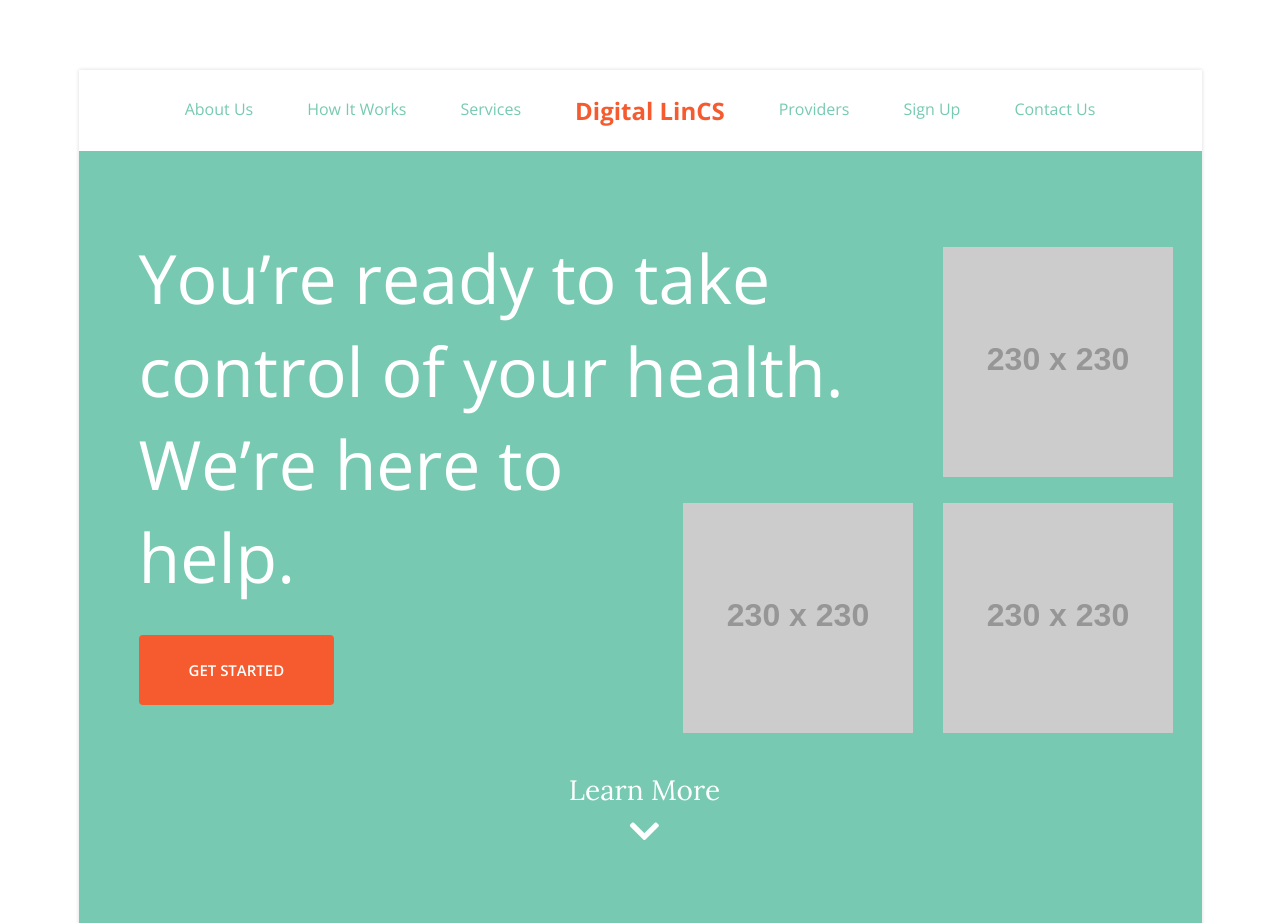
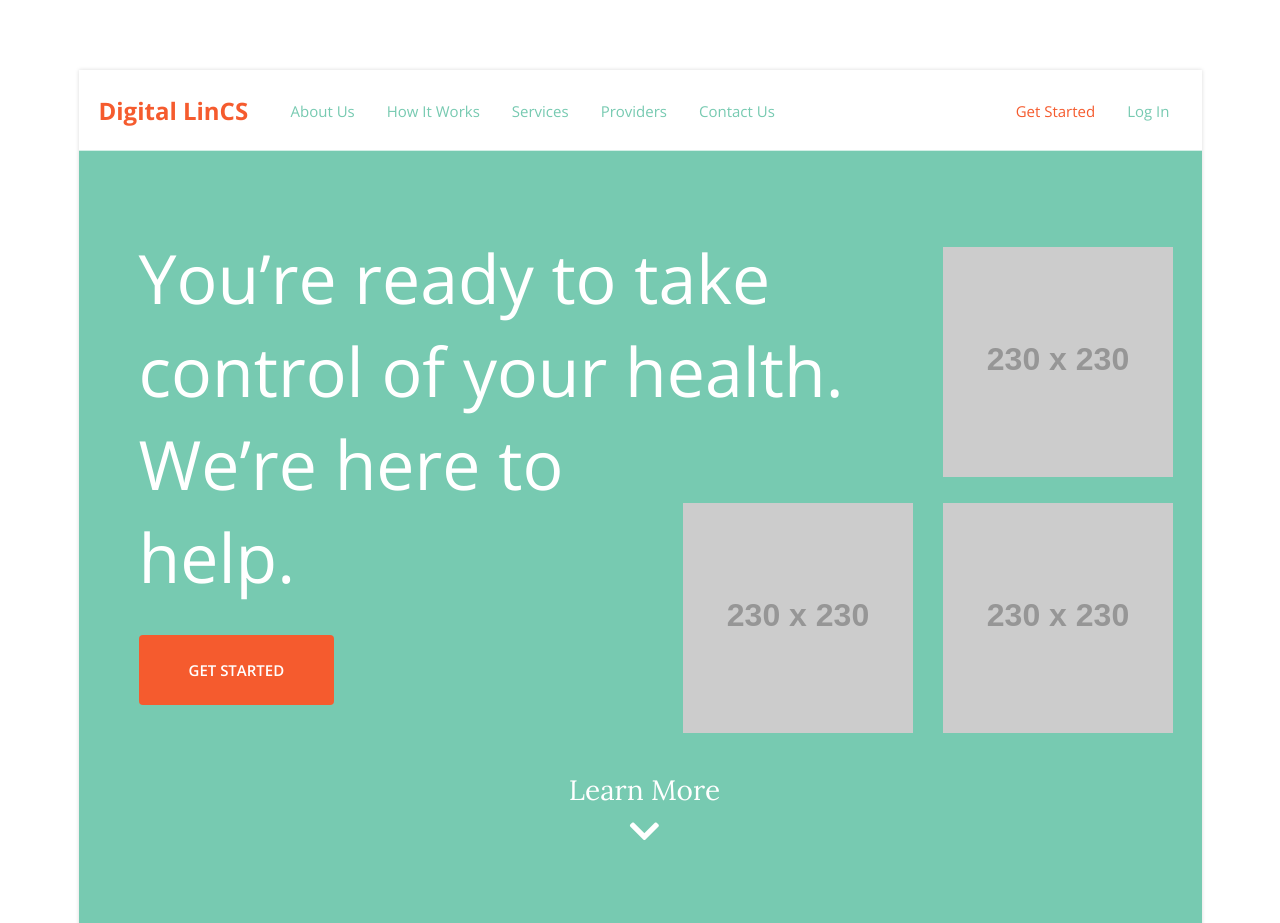
Before and after one commit to SnezanaL/Digital-LinCS, a website: page src/index.html in a window 1280 px wide. Shown: the top 923 px of the page. Drawn offline with nearby package versions, Linux system fonts and the light colour scheme; placeholder pictures from the web are drawn by us.

Commit message:
Change header

```diff
--- a/src/css/style.css
+++ b/src/css/style.css
@@ -31,54 +31,83 @@ a:focus, a:hover {
 }
 
 /*=== HEADER === */
+header {
+    padding: 0;
+    background-color: #ffffff;
+    height: 81px;
+}
 .main-menu {
-    width: 1123px;
+    width: 100%;
   height: 81px;
   background-color: #ffffff;
+  border-bottom: solid 1px rgba(119, 202, 177, 0.32);
 }
 li.nav-item {
-    padding: 5px 27px;
+    padding: 5px 16px;
 }
-li.nav-item a {
+.navbar-light .navbar-nav .nav-link {
     color: #77cab1;
     font-family: 'Open Sans', sans-serif;
+    font-size: 15px;
+    padding: 25px 0 25px !important;
+}
+.navbar-light .navbar-nav .active>.nav-link, .navbar-light .navbar-nav .nav-link.active, .navbar-light .navbar-nav .nav-link.open, .navbar-light .navbar-nav .open>.nav-link {
+    color: #77cab1;
+}
+.navbar-light .navbar-nav .nav-link:focus, .navbar-light .navbar-nav .nav-link:hover {
+    color: #77cab1;
+}
+.get-st a{
+    color: #f55b2e !important;
+}
+.get-st a:hover{
+    border-bottom: 3px solid #f55b2e;
 }
 .nav-link {
-    padding-left: 0 !important;
-    padding-right: 0 !important;
+    padding: .8em 0 1em !important;
+}
+.collapse.show {
+    background: #ffffff;
 }
 li.nav-item.active a {
     -webkit-transition: all .35s ease-in-out;
     transition: all .35s ease-in-out;
-    border-bottom: 2px solid #77cab1;
+    border-bottom: 3px solid #77cab1;
     padding-left: 0 !important;
     padding-right: 0 !important;
+}
+.nav-link {
+    border-bottom: 3px solid transparent;
 }
 .nav-link:hover {
     -webkit-transition: all .2s ease;
     transition: all .2s ease;
-    border-bottom: 2px solid #77cab1;
+    border-bottom: 3px solid #77cab1;
 }
 a.logo {
-    /* width: 150px; */
+    width: 180px;
     /* height: 33px; */
     font-family: 'Open Sans', sans-serif;
-    font-size: 24px;
+    font-size: 24px !important;
     font-weight: 700;
     font-style: normal;
     font-stretch: normal;
     line-height: normal;
     letter-spacing: normal;
     color: #f55b2e !important;
-    padding: 5px 0px !important;
+    padding: 5px 4px !important;
     display: block;
+
 }
-
+div#navbarSupportedContent {
+    padding-top: 5px;
+}
 .hero-header {
     background-color: #77cab1;
     min-height: 772px;
     padding: 80px 0;
     position: relative;
+    z-index: -1;
 }
 .hero-content h1 {
   font-family: 'Open Sans', sans-serif;
@@ -310,7 +339,7 @@ section.check-eligibility {
     top: 50%;
     left: 50%;
     transform: translate(-50%, -50%);
-    -ms-transform: translate(-50%, -50%)
+    -ms-transform: translate(-50%, -50%);
     background-color: rgba(119, 202, 177, 0.9);
     background-color: rgba(119, 202, 177, 0.6);
     width: 520px;
--- a/src/index.html
+++ b/src/index.html
@@ -20,13 +20,16 @@
 <body>
     <div class="wrapper">
         <header>
-            <nav class="navbar navbar-toggleable-md main-menu justify-content-center">
+            <nav class="navbar navbar-toggleable-md main-menu bg-faded navbar-light">
                 <button class="navbar-toggler navbar-toggler-right" type="button" data-toggle="collapse" data-target="#navbarSupportedContent" aria-controls="navbarSupportedContent" aria-expanded="false" aria-label="Toggle navigation">
                     <span class="navbar-toggler-icon"></span>
                 </button>
+                <div class="navbar-header">
+                    <a class="logo" href="index.html">Digital LinCS</a>
+                </div>
 
-                <div class="navbar-collapse justify-content-center" id="navbarSupportedContent">
-                    <ul class="navbar-nav">
+                <div class="collapse navbar-collapse justify-content-left" id="navbarSupportedContent">
+                    <ul class="navbar-nav mr-auto">
                         <li class="nav-item">
                             <a class="nav-link" href="about-us.html">About Us <span class="sr-only">(current)</span></a>
                         </li>
@@ -36,23 +39,24 @@
                         <li class="nav-item">
                             <a class="nav-link" href="services.html">Services</a>
                         </li>
-                    <li class="nav-item">
-                        <a class="logo" href="index.html">Digital LinCS</a>
-                    </li>
+
                         <li class="nav-item">
                             <a class="nav-link" href="providers.html">Providers</a>
-                    </li>
-                    <li class="nav-item">
-                        <a class="nav-link" href="sign-up.html">Sign Up</a>
                         </li>
                         <li class="nav-item">
                             <a class="nav-link" href="contact-us.html">Contact Us</a>
                         </li>
                     </ul>
+                    <ul class="nav navbar-nav navbar-right">
+                        <li class="get-st nav-item">
+                            <a href="get-started.html" class="nav-link">Get Started</a>
+                        </li>
+                        <li class="nav-item">
+                            <a href="log-in.html" class="nav-link">Log In</a>
+                        </li>
+                    </ul>
                 </div>
             </nav>
-
-
         </header>
 
         <section class="hero-header">
```
Also changed, not shown: src/about-us.html (+14 -8 lines), src/contact-us.html (+16 -10 lines), src/get-started.html (renamed from src/sign-up.html, +15 -9 lines), src/how-it-works.html (+14 -8 lines), src/providers.html (+14 -8 lines), src/services.html (+15 -12 lines). Lines whose indentation alone changed are shown as unchanged.
